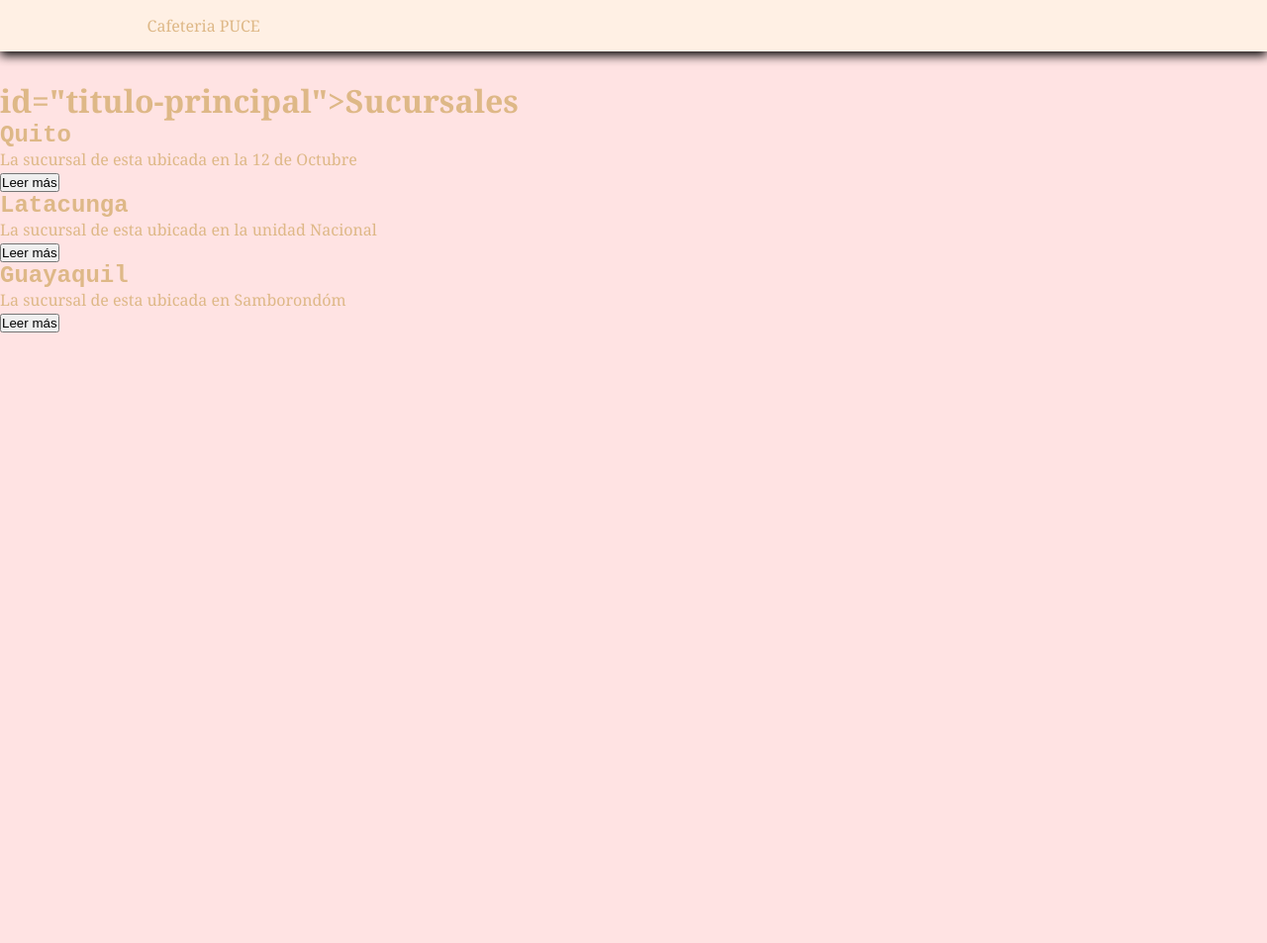
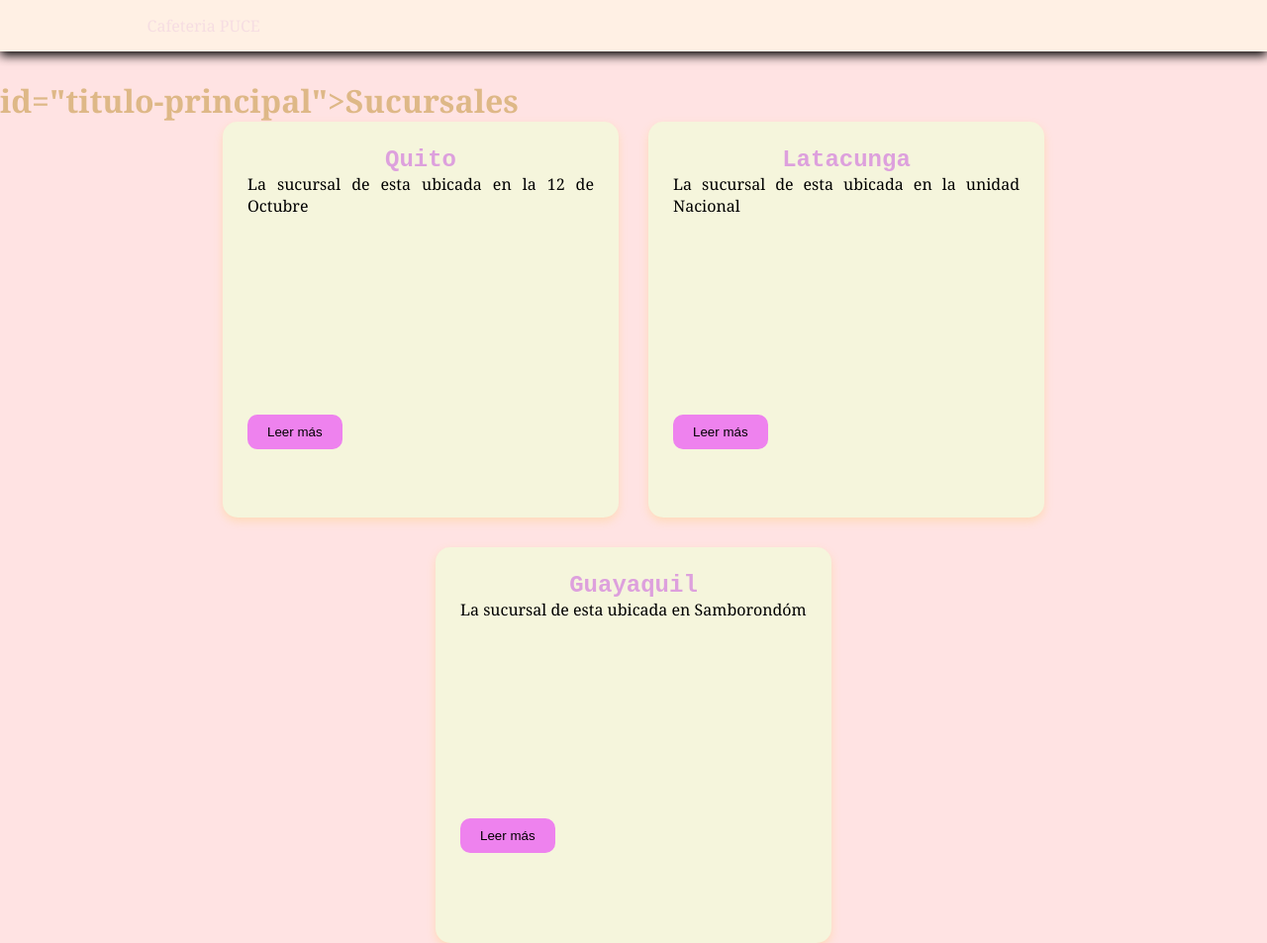
Before and after one commit to yuliana-150/cafeteriaPuce, a website built with Vite: page cafeteriaPuce/index.html in a window 1280 px wide. Shown: the whole page at 99% size. Before the commit the page ends 800 px from the top, so only its background shows below. Built offline with nearby package versions, Linux system fonts and the light colour scheme.

Commit message:
segundo cambio

```diff
--- a/cafeteriaPuce/index.html
+++ b/cafeteriaPuce/index.html
@@ -15,30 +15,30 @@
 </head>
 <body style="background-color: #FFE3E3;">
   <nav class="nav-bar">
-    <div>Cafeteria PUCE</div>
+    <div class="logo">Cafeteria PUCE</div>
     <a href="Inicio"></a>
     <a href="Servivios"></a>
     <a href="Productos"></a>
     <a href="Registro"></a>
   </nav>
   <h1> id="titulo-principal">Sucursales</h1>
-  <div>
-    <div>
+  <div class="contenedor-principal">
+    <div class="tarjeta">
       <h2>Quito</h2>
       <p>La sucursal de esta ubicada en la 12 de Octubre</p>
-      <button>Leer más</button>
+      <button class="boton-tarjeta">Leer más</button>
     </div>
 
-    <div>
+    <div class="tarjeta">
       <h2>Latacunga</h2>
       <p>La sucursal de esta ubicada en la unidad Nacional</p>
-      <button>Leer más</button>
+      <button class="boton-tarjeta">Leer más</button>
     </div>
 
-    <div>
+    <div class="tarjeta">
       <h2>Guayaquil</h2>
       <p>La sucursal de esta ubicada en Samborondóm </p>
-      <button>Leer más</button>
+      <button class="boton-tarjeta">Leer más</button>
     </div>
 
   </div>
--- a/cafeteriaPuce/src/style.css
+++ b/cafeteriaPuce/src/style.css
@@ -33,3 +33,66 @@ body{
   color: palevioletred;
   text-align: center;
 }
+  .logo{
+    color:rgba(217, 158, 219, 0.226);
+    font-size: 1.5rem
+    font-weight: blond;
+  }
+  .nav-bar > a{
+     color:burlywood;
+     text-decoration: none;
+     font-size: 1rem;
+     transition: color 1s ease;
+  }
+
+  .nav-bar > a:hover{
+    color: plum;
+  }
+
+  .contenedor-principal{
+     display: flex;
+     justify-content: center;
+     gap: 30px;
+     flex-wrap: wrap;
+     padding: 0 20px;
+  }
+
+  .tarjeta{
+    background-color: beige;
+    padding: 25px;
+    width: 400px;
+    border-radius: 15px;
+    height: 400px;
+    box-shadow: 0 4px 10px peachpuff;
+  }
+
+  .tarjeta:hover{
+    transform: translateY(-10px);
+     box-shadow: 0 4px 10px paleturquoise;
+  }
+
+  .tarjeta h2{
+    margin-bottom: 15 px;
+    color: plum;
+    text-align: center;
+  }
+
+  .tarjeta p{
+    font-size: 1rem;
+    margin-bottom: 20 px;
+    color: black;
+  }
+
+  .boton-tarjeta{
+    padding: 10px 20px;
+    border: none;
+    background-color: violet;
+    color: black;
+    border-radius: 10px;
+    cursor: pointer;
+    margin-top: 200px;
+  }
+
+  .boton-tarjeta:hover{
+    background-color: palegreen;
+  }
```
